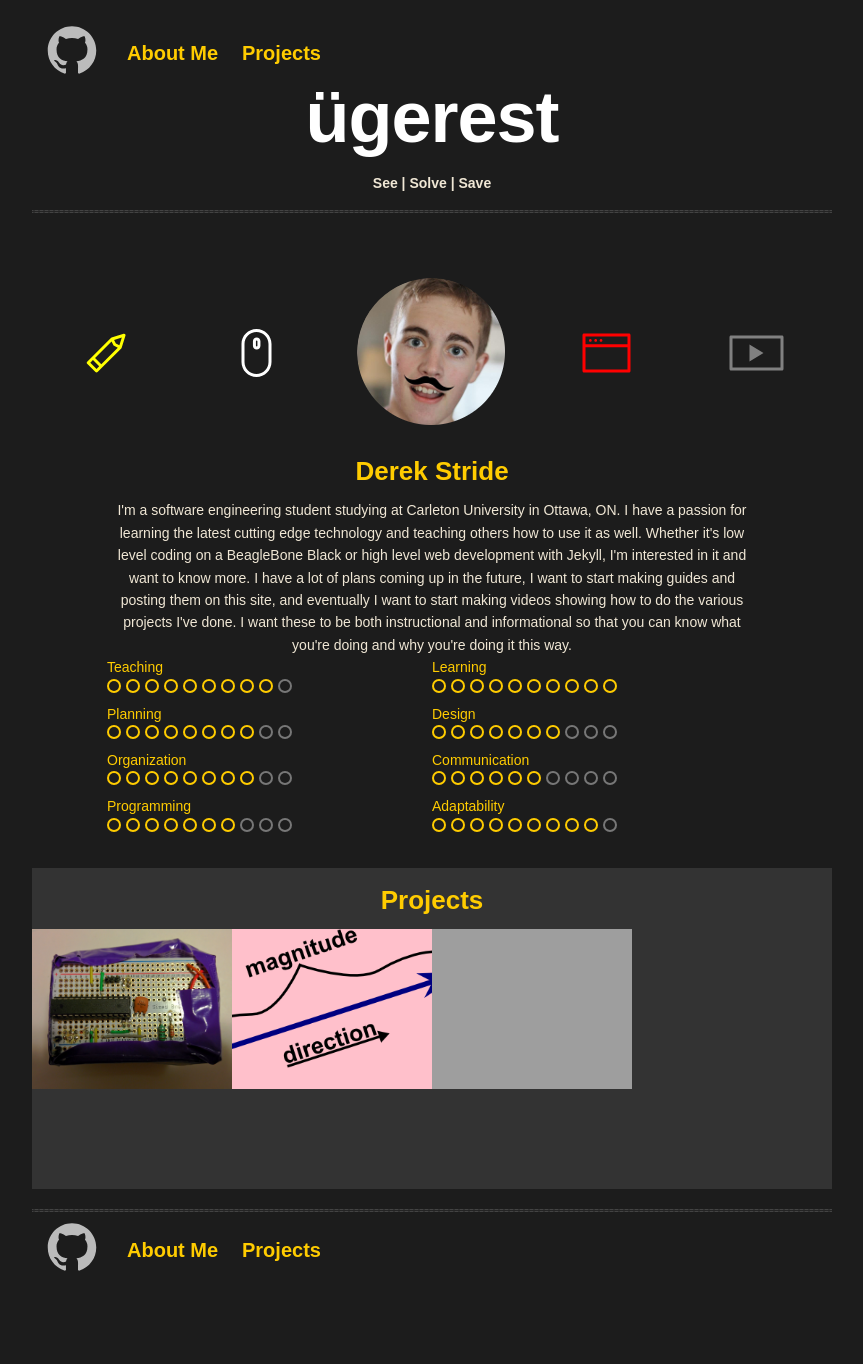
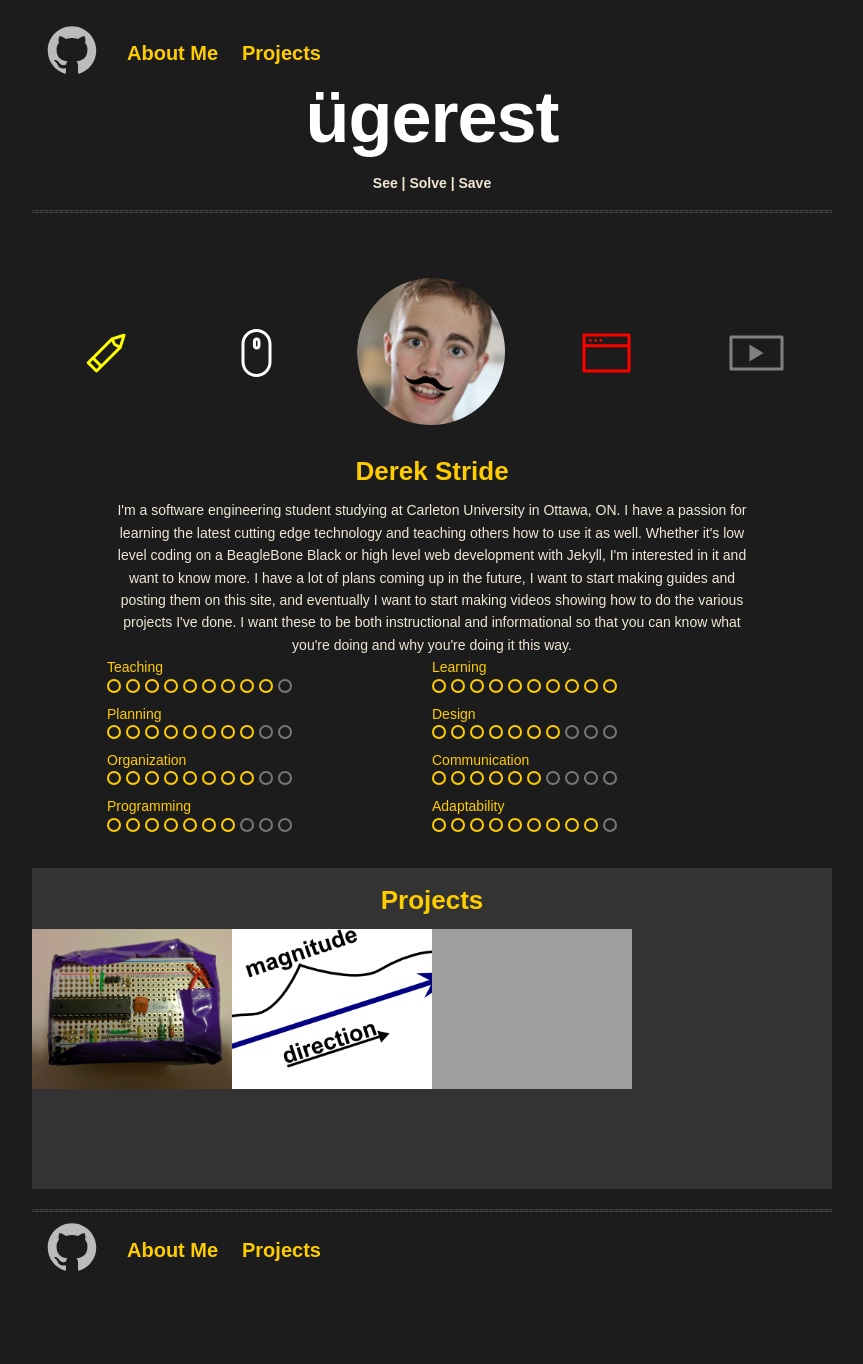
Before and after one commit to DerekStride/DerekStride.github.io, a Jekyll site: the page built from index.html, in a window 1280 px wide. Shown: the whole page, without its empty margins (208-1071 px from the left). Built offline with Jekyll 4.4.1, drawn with Linux system fonts in a browser that asks for light colours; grey boxes are pictures that could not be loaded.

Commit message:
Fixed Pink background

```diff
--- a/assets/css/3-modules/_projects.sass
+++ b/assets/css/3-modules/_projects.sass
@@ -15,7 +15,7 @@
   .thumb-unit
     display: block
     width: 25%
-    background: pink
+    background: white
     float: left
     padding-top: 20%
     position: relative
```
